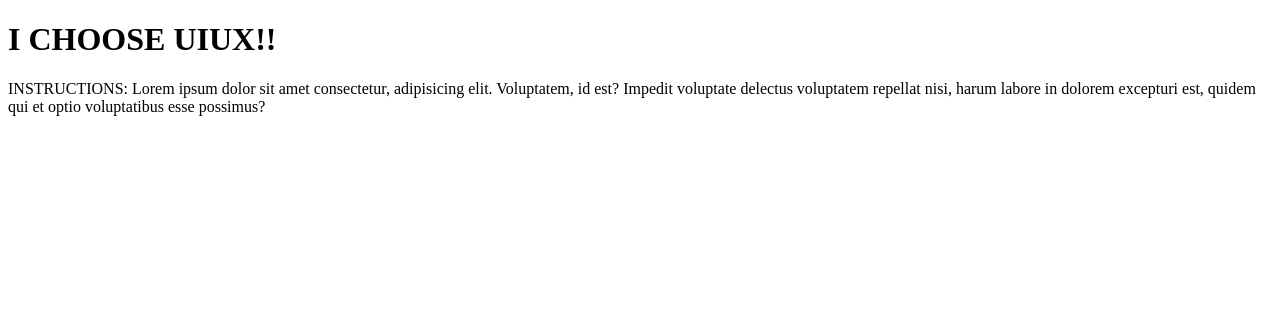
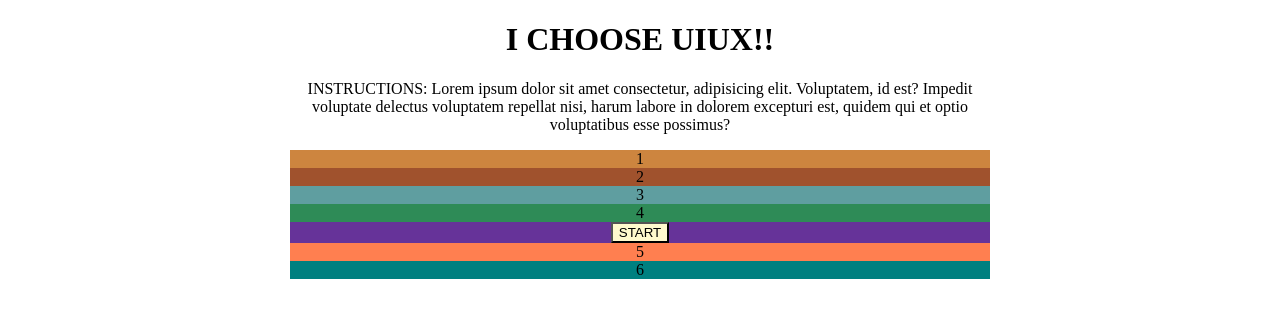
Before and after one commit to dezrenmikell/project1game, a plain HTML site: page index.html in a window 1280 px wide. Drawn offline with nearby package versions, Linux system fonts and the light colour scheme.

Commit message:
added color to divs

```diff
--- a/index.html
+++ b/index.html
@@ -18,31 +18,31 @@
     <div class='gameScreen'>
         <!--assign pictures to divs-->
         <div class ='pikachu'>
-
+            1
         </div>
         <div class ='charmander'>
-
+            2
         </div>
         <div class ='squirtle'>
-
+            3
         </div>
         <div class ='bulbs'>
-
+            4
         </div>
 
         <!--create divs for scores
         and start button-->
-        <div class='starter'>
 
-        </div>
         <div class='scoreBoard'>
-            <div class='meScore'>
+            <input class="starter" type="button" value="START">
+            <div class='bestScore'>
+                <div class='meScore'>
+                5
+                </div>
 
-            </div>
 
-            <div class='bestScore'>
                 <div class = 'uScore'>
-
+                    6
                 </div>
 
             </div>
--- a/style.css
+++ b/style.css
@@ -1,5 +1,40 @@
 /*style the game player*/
+body{
+    margin:0px auto;
+    text-align: center;
+    width: 700px;
+}
+/*create a grid to hold the pictures*/
+.gameScreen{
+    background:gray;
+}
 
 /*style pictures*/
-
+.pikachu{
+    background: peru;
+}
+.charmander{
+    background: sienna;
+}
+.squirtle{
+    background: cadetblue;
+}
+.bulbs{
+    background: seagreen;
+}
+.scoreBoard{
+    background: rebeccapurple;
+}
+.starter{
+    background: lemonchiffon;
+}
+.bestScore{
+    background: maroon;
+}
+.meScore{
+    background: coral;
+}
+.uScore{
+    background:teal;
+}
 /*add animations*/
```
